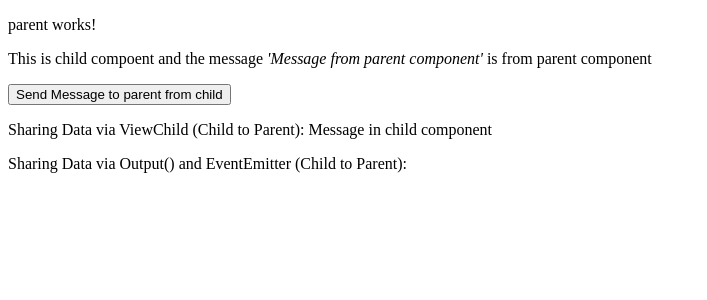
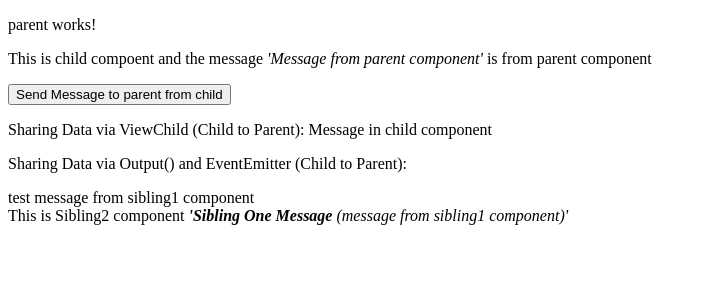
Before and after one commit to SrikrushnaP/angular-data-sharing, an Angular app: page / in a window 1280 px wide. Shown: the top 300 px of the page, without its empty margins (0-707 px from the left). Built offline with nearby package versions, Linux system fonts and the light colour scheme.

Commit message:
Shring data between two Sibling components

```diff
--- a/src/app/app.module.ts
+++ b/src/app/app.module.ts
@@ -5,12 +5,16 @@ import { AppRoutingModule } from './app-routing.module';
 import { AppComponent } from './app.component';
 import { ChildComponent } from './parent/child/child.component';
 import { ParentComponent } from './parent/parent.component';
+import { Sibling1Component } from './parent/sibling1/sibling1.component';
+import { Sibling2Component } from './parent/sibling2/sibling2.component';
 
 @NgModule({
   declarations: [
     AppComponent,
     ParentComponent,
-    ChildComponent
+    ChildComponent,
+    Sibling1Component,
+    Sibling2Component
   ],
   imports: [
     BrowserModule,
--- a/src/app/parent/parent.component.html
+++ b/src/app/parent/parent.component.html
@@ -5,3 +5,8 @@
 
 
 <p><span>Sharing Data via Output() and EventEmitter (Child to Parent): </span>{{msgFromChild2}}</p>
+
+<!-- <p>Test: {{sibling1Msg}}</p> -->
+<app-sibling1></app-sibling1>
+<br>
+<app-sibling2 [sibling2Msg]="sibling1Msg"></app-sibling2>
--- a/src/app/parent/parent.component.ts
+++ b/src/app/parent/parent.component.ts
@@ -1,5 +1,6 @@
 import { Component, OnInit, ViewChild } from '@angular/core';
 import { ChildComponent } from './child/child.component';
+import { Sibling1Component } from './sibling1/sibling1.component';
 
 @Component({
   selector: 'app-parent',
@@ -14,6 +15,9 @@ export class ParentComponent implements OnInit {
 
   @ViewChild(ChildComponent) child: any;
 
+  @ViewChild(Sibling1Component) sibling1: any;
+  sibling1Msg:string = "";
+
   constructor() { }
 
   ngOnInit(): void {
@@ -22,6 +26,10 @@ export class ParentComponent implements OnInit {
   ngAfterViewInit(){
     Promise.resolve().then(()=>{
       this.msgFromChild = this.child.childMsgInChild;
+    })
+
+    Promise.resolve().then(()=>{
+      this.sibling1Msg = this.sibling1.sibling1Msg;
     })
   }
 
--- /dev/null
+++ b/src/app/parent/sibling1/sibling1.component.ts
@@ -0,0 +1,17 @@
+import { Component, OnInit } from "@angular/core";
+
+@Component({
+    selector: 'app-sibling1',
+    template: `test message from sibling1 component`
+
+})
+
+export class Sibling1Component implements OnInit {
+
+    sibling1Msg = "Sibling One Message";
+
+
+    constructor(){}
+
+    ngOnInit(){}
+}
--- /dev/null
+++ b/src/app/parent/sibling2/sibling2.component.ts
@@ -0,0 +1,13 @@
+import { Component, Input, OnInit } from "@angular/core";
+
+@Component({
+    selector: 'app-sibling2',
+    template: `This is Sibling2 component  <i><strong> '{{sibling2Msg}}</strong> (message from sibling1 component)'</i>`
+})
+
+export class Sibling2Component implements OnInit {
+    @Input() sibling2Msg: string = '';
+    constructor(){}
+
+    ngOnInit(){}
+}
```
